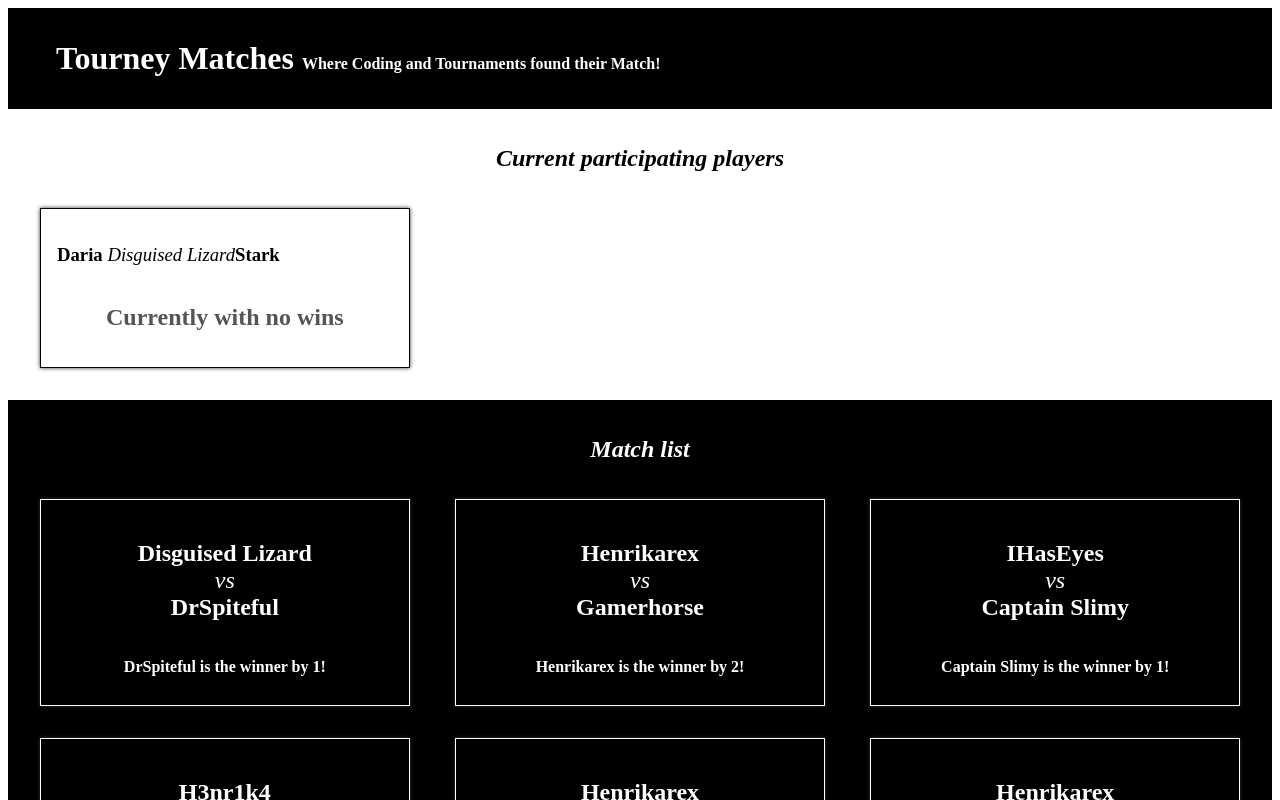
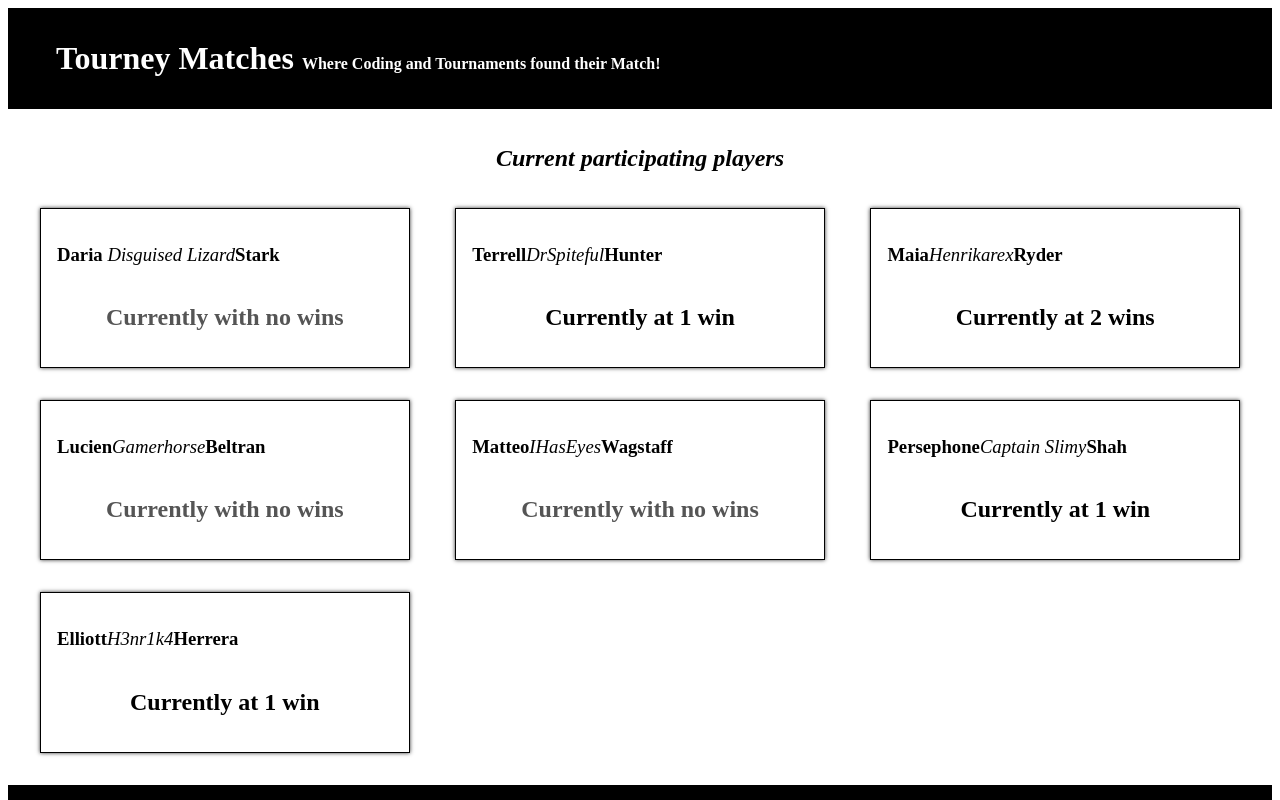
Before and after one commit to Muaadahmed/Tourney-Matches, a React (Create React App) app: page / in a window 1280 px wide. Shown: the top 800 px of the page. Built offline with nearby package versions, Linux system fonts and the light colour scheme.

Commit message:
Display all players in PlayerList component

```diff
--- a/src/App.js
+++ b/src/App.js
@@ -9,14 +9,12 @@ import {preparePlayerData, addWinsToPlayers} from './helpers/playerHelpers'
 function App() {
   const playerDataArray = preparePlayerData(playerData);
   const parsedPlayerData = addWinsToPlayers(playerDataArray, matchData);
-  const onePlayer = parsedPlayerData[0];
-  const oneMatch = matchData[0]
   return (
     <div className="App">
       <h1>
         Tourney Matches <span>Where Coding and Tournaments found their Match!</span>
       </h1>
-      <PlayerList {...onePlayer} />
+      <PlayerList playerData = {parsedPlayerData} />
       <MatchList matchData = {matchData}/>
     </div>
   );
--- a/src/components/PlayerList.js
+++ b/src/components/PlayerList.js
@@ -1,11 +1,14 @@
 import React from "react"; //optional
 import Player from "./Player";
 function PlayerList(props) {
-  const processedPlayerData = props;
+  const {playerData} = props;
+  const playerList = playerData.map(player => {
+    return <Player key={player.gamerTag} {...player}/>
+  });
   return (
     <section className="PlayerList">
       <h1>Current participating players</h1>
-      <Player {...processedPlayerData}/>
+      {playerList}
     </section>
   );
 }
```
